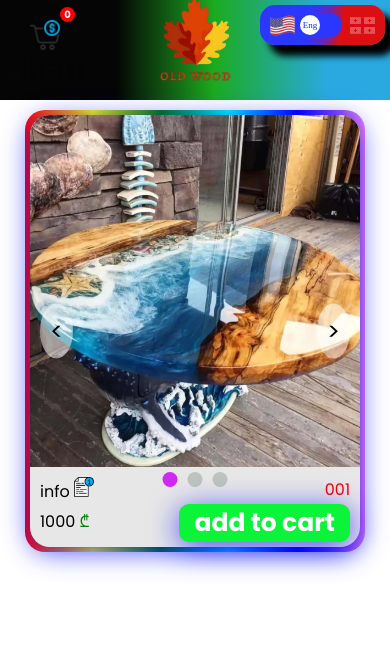
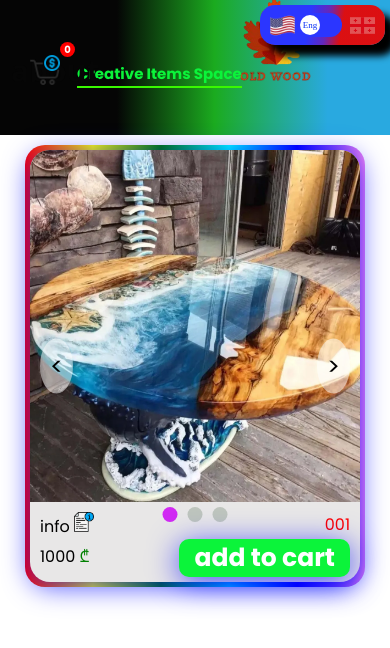
Before and after one commit to bacho-007/old-wood, a website: page index.html in a window 390 px wide. Drawn offline with Linux system fonts and the light colour scheme; a web font is replaced by a local one.

Commit message:
Initial commit

```diff
--- a/css/responsiv.css
+++ b/css/responsiv.css
@@ -20,7 +20,7 @@
   /*ლოგო*/
 
   .menu {
-    right: 45px;
+    right: 39px;
     max-width: 80px;
     width: 80%;
   }
--- a/css/style.css
+++ b/css/style.css
@@ -70,7 +70,7 @@ header {
 .header__mane {
   position: relative;
   width: 100%;
-  height: 100px;
+  height: 135px;
 }
 
 .header__inner {
@@ -90,12 +90,42 @@ img {
 
 .header__logo img {
   width: 100%;
-
+  margin-left: 80px;
   min-width: 50px;
+  max-width: 90px;
 
   height: auto;
 
 }
+
+.logo__title {
+  position: absolute;
+}
+
+.logo__title__ge {
+  display: inline-block;
+  margin-top: 120px;
+  margin-right: 50px;
+  font-size: 15px;
+  color: #0bf43a;
+  border-bottom: 2px solid rgb(58, 248, 1);
+  padding-bottom: 1px;
+  width: auto;
+  /* სიგანის ავტომატური მორგება */
+}
+
+.logo__title__eng {
+  display: inline-block;
+  margin-top: 120px;
+  margin-left: 47px;
+  font-size: 15px;
+  color: #0bf43a;
+  border-bottom: 2px solid rgb(58, 248, 1);
+  padding-bottom: 1px;
+  width: auto;
+}
+
+
 
 *******კონტენტი****** .content {
   width: 100%;
--- a/index.html
+++ b/index.html
@@ -45,6 +45,14 @@
               <div class="header__logo__link" href="index.html">
                 <img src="./images/logo-removebg-preview.png" alt="" />
               </div>
+            </div>
+            <div class="logo__title">
+              <h3 class="logo__title__ge" id="georgianText">
+                კრეატიული ნივთების სივრცე
+              </h3>
+              <h3 class="logo__title__eng" id="englishText">
+                Creative Items Space
+              </h3>
             </div>
 
             <nav class="menu" id="navbar">
--- a/js/script.js
+++ b/js/script.js
@@ -10,6 +10,8 @@ document.addEventListener("DOMContentLoaded", function () {
   var slider = document.getElementById("slider");
   var englishMenuItems = document.querySelectorAll(".menu__link");
   var georgianMenuItems = document.querySelectorAll(".menu__link2");
+  var georgianText = document.getElementById("georgianText");
+  var englishText = document.getElementById("englishText");
 
   function toggleMenuItems(language) {
     if (language === "eng") {
@@ -19,6 +21,8 @@ document.addEventListener("DOMContentLoaded", function () {
       georgianMenuItems.forEach(function (item) {
         item.style.display = "none";
       });
+      georgianText.style.display = "none";
+      englishText.style.display = "block";
     } else if (language === "geo") {
       englishMenuItems.forEach(function (item) {
         item.style.display = "none";
@@ -26,6 +30,8 @@ document.addEventListener("DOMContentLoaded", function () {
       georgianMenuItems.forEach(function (item) {
         item.style.display = "block";
       });
+      georgianText.style.display = "block";
+      englishText.style.display = "none";
     }
   }
 
@@ -69,6 +75,9 @@ document.addEventListener("DOMContentLoaded", function () {
 
   toggleMenuItems("eng"); // Initialize menu items to show English by default
 });
+
+
+
 
 // **********about da contact cliki**************
 
```
